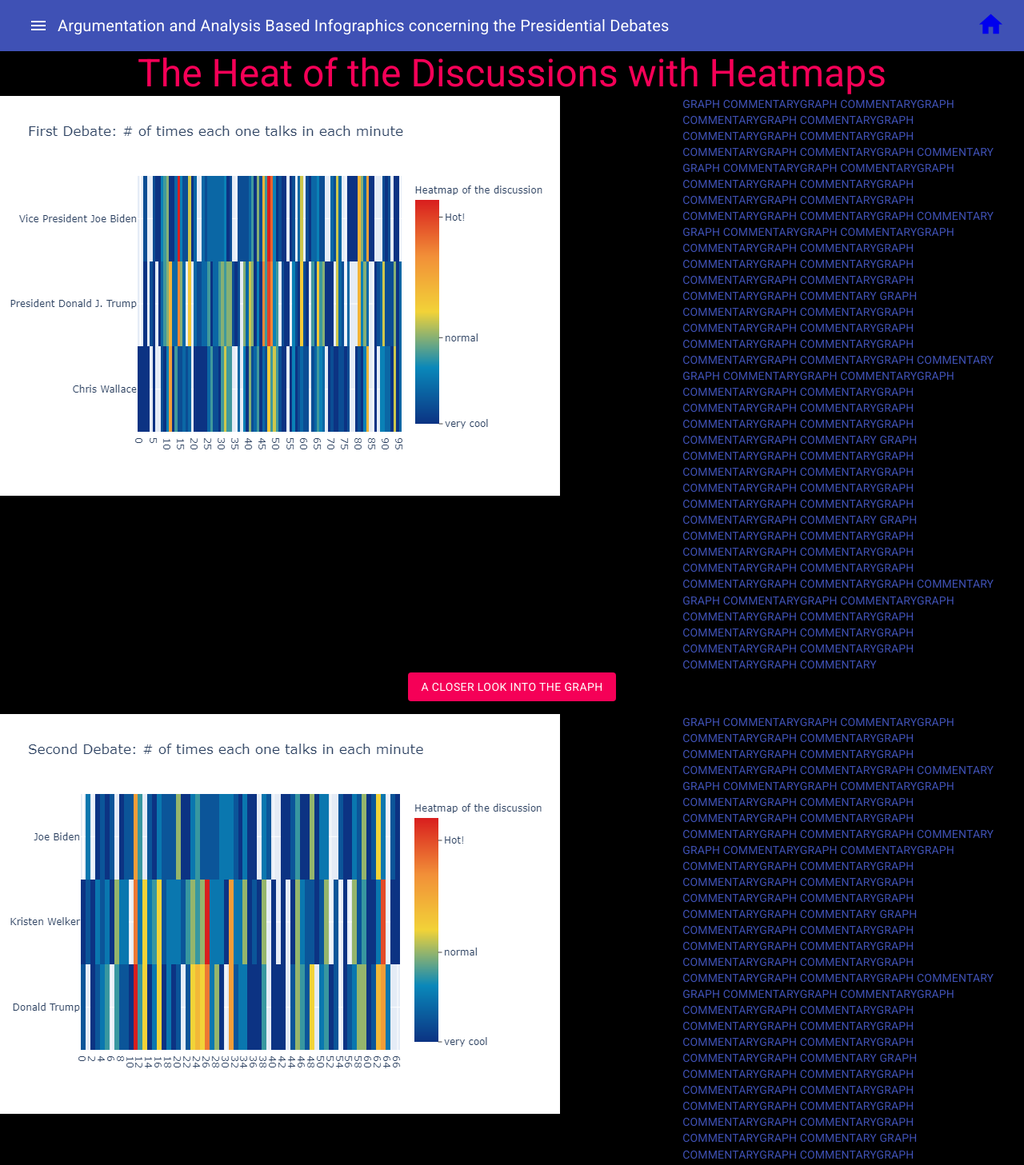
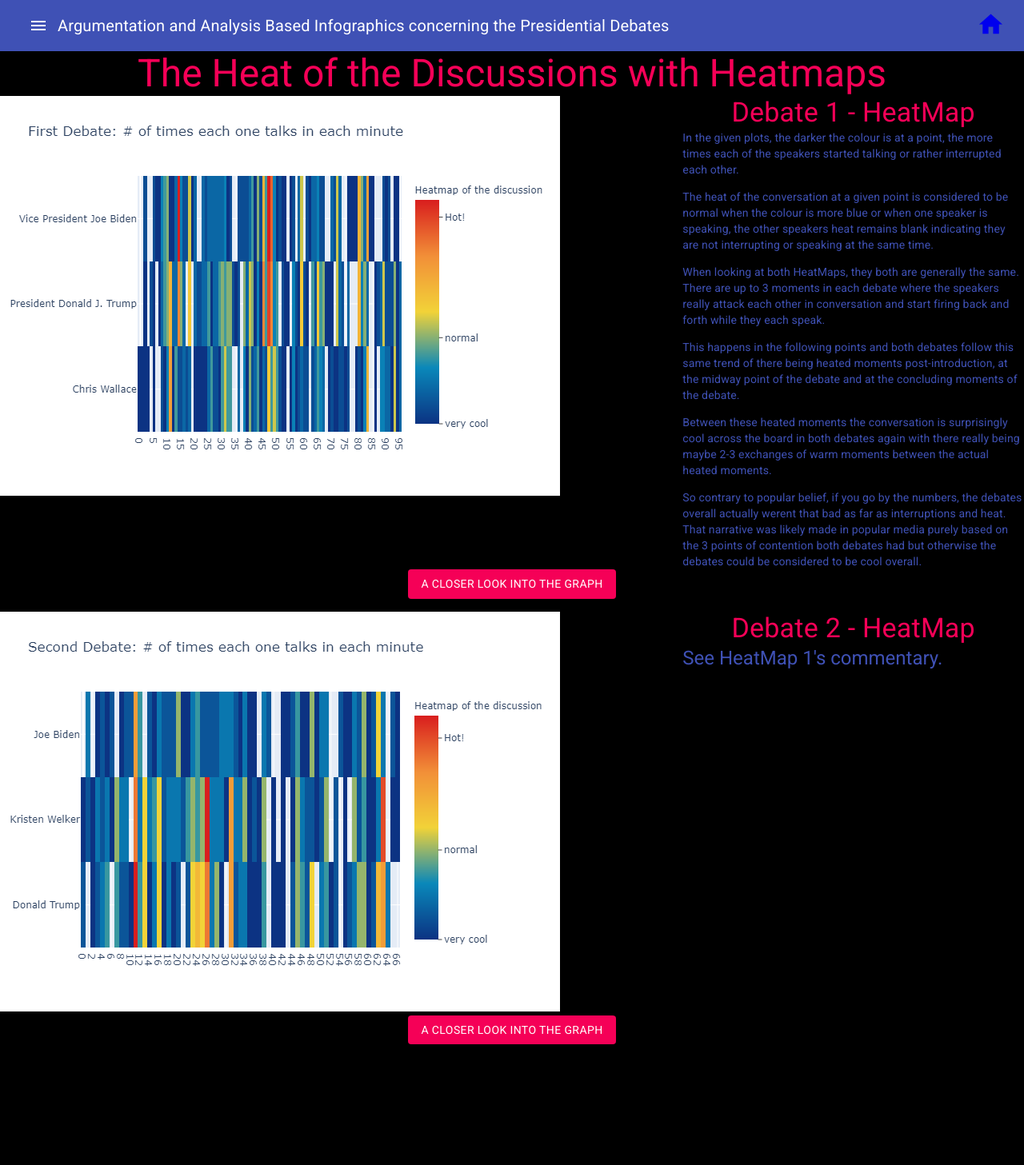
Before and after one commit to affyzal/Inforgraphics-Frontend, a React (Create React App) app: page /heatmaps in a window 1280 px wide. Shown: the top 1457 px of the page at 80% size. After the commit the page ends 1322 px from the top, so only its background shows below. Built offline with nearby package versions, Linux system fonts and the light colour scheme.

Commit message:
Heatmaps content done

```diff
--- a/src/HeatMaps.js
+++ b/src/HeatMaps.js
@@ -43,15 +43,26 @@ const HeatMaps = () => {
                         </Typography>
                     </Grid>
                     <Grid item xs>
+                        <Typography variant="h4" color="secondary" align="center">
+                            Debate 1 - HeatMap
+                        </Typography>
                         <Typography variant="body2" color="primary" component="p">
-                            GRAPH COMMENTARYGRAPH COMMENTARYGRAPH COMMENTARYGRAPH COMMENTARYGRAPH COMMENTARYGRAPH COMMENTARYGRAPH COMMENTARYGRAPH COMMENTARYGRAPH COMMENTARY
-                            GRAPH COMMENTARYGRAPH COMMENTARYGRAPH COMMENTARYGRAPH COMMENTARYGRAPH COMMENTARYGRAPH COMMENTARYGRAPH COMMENTARYGRAPH COMMENTARYGRAPH COMMENTARY
-                            GRAPH COMMENTARYGRAPH COMMENTARYGRAPH COMMENTARYGRAPH COMMENTARYGRAPH COMMENTARYGRAPH COMMENTARYGRAPH COMMENTARYGRAPH COMMENTARYGRAPH COMMENTARYGRAPH COMMENTARY
-                            GRAPH COMMENTARYGRAPH COMMENTARYGRAPH COMMENTARYGRAPH COMMENTARYGRAPH COMMENTARYGRAPH COMMENTARYGRAPH COMMENTARYGRAPH COMMENTARYGRAPH COMMENTARY
-                            GRAPH COMMENTARYGRAPH COMMENTARYGRAPH COMMENTARYGRAPH COMMENTARYGRAPH COMMENTARYGRAPH COMMENTARYGRAPH COMMENTARYGRAPH COMMENTARYGRAPH COMMENTARYGRAPH COMMENTARY
-                            GRAPH COMMENTARYGRAPH COMMENTARYGRAPH COMMENTARYGRAPH COMMENTARYGRAPH COMMENTARYGRAPH COMMENTARYGRAPH COMMENTARYGRAPH COMMENTARYGRAPH COMMENTARYGRAPH COMMENTARY
-                            GRAPH COMMENTARYGRAPH COMMENTARYGRAPH COMMENTARYGRAPH COMMENTARYGRAPH COMMENTARYGRAPH COMMENTARYGRAPH COMMENTARYGRAPH COMMENTARYGRAPH COMMENTARY
-                            GRAPH COMMENTARYGRAPH COMMENTARYGRAPH COMMENTARYGRAPH COMMENTARYGRAPH COMMENTARYGRAPH COMMENTARYGRAPH COMMENTARYGRAPH COMMENTARYGRAPH COMMENTARYGRAPH COMMENTARY
+                            In the given plots, the darker the colour is at a point, the more times each of the speakers started talking or rather interrupted each other.
+                            <p></p>
+                            The heat of the conversation at a given point is considered to be normal when the colour is more blue or when one speaker is speaking, the other speakers heat remains
+                            blank indicating they are not interrupting or speaking at the same time.
+                            <p></p>
+                            When looking at both HeatMaps, they both are generally the same. There are up to 3 moments in each debate where the speakers really attack each other in conversation and start
+                            firing back and forth while they each speak.
+                            <p></p>
+                            This happens in the following points and both debates follow this same trend of there being heated moments post-introduction, at the midway point of the debate
+                            and at the concluding moments of the debate.
+                            <p></p>
+                            Between these heated moments the conversation is surprisingly cool across the board in both debates again with there really being maybe 2-3 exchanges of warm moments between
+                            the actual heated moments.
+                            <p></p>
+                            So contrary to popular belief, if you go by the numbers, the debates overall actually werent that bad as far as interruptions and heat. That narrative was likely made in
+                            popular media purely based on the 3 points of contention both debates had but otherwise the debates could be considered to be cool overall.
                         </Typography>
                     </Grid>
                 </Grid>
@@ -71,15 +82,11 @@ const HeatMaps = () => {
                         </Typography>
                     </Grid>
                     <Grid item xs>
-                        <Typography variant="body2" color="primary" component="p">
-                            GRAPH COMMENTARYGRAPH COMMENTARYGRAPH COMMENTARYGRAPH COMMENTARYGRAPH COMMENTARYGRAPH COMMENTARYGRAPH COMMENTARYGRAPH COMMENTARYGRAPH COMMENTARY
-                            GRAPH COMMENTARYGRAPH COMMENTARYGRAPH COMMENTARYGRAPH COMMENTARYGRAPH COMMENTARYGRAPH COMMENTARYGRAPH COMMENTARYGRAPH COMMENTARYGRAPH COMMENTARY
-                            GRAPH COMMENTARYGRAPH COMMENTARYGRAPH COMMENTARYGRAPH COMMENTARYGRAPH COMMENTARYGRAPH COMMENTARYGRAPH COMMENTARYGRAPH COMMENTARYGRAPH COMMENTARYGRAPH COMMENTARY
-                            GRAPH COMMENTARYGRAPH COMMENTARYGRAPH COMMENTARYGRAPH COMMENTARYGRAPH COMMENTARYGRAPH COMMENTARYGRAPH COMMENTARYGRAPH COMMENTARYGRAPH COMMENTARY
-                            GRAPH COMMENTARYGRAPH COMMENTARYGRAPH COMMENTARYGRAPH COMMENTARYGRAPH COMMENTARYGRAPH COMMENTARYGRAPH COMMENTARYGRAPH COMMENTARYGRAPH COMMENTARYGRAPH COMMENTARY
-                            GRAPH COMMENTARYGRAPH COMMENTARYGRAPH COMMENTARYGRAPH COMMENTARYGRAPH COMMENTARYGRAPH COMMENTARYGRAPH COMMENTARYGRAPH COMMENTARYGRAPH COMMENTARYGRAPH COMMENTARY
-                            GRAPH COMMENTARYGRAPH COMMENTARYGRAPH COMMENTARYGRAPH COMMENTARYGRAPH COMMENTARYGRAPH COMMENTARYGRAPH COMMENTARYGRAPH COMMENTARYGRAPH COMMENTARY
-                            GRAPH COMMENTARYGRAPH COMMENTARYGRAPH COMMENTARYGRAPH COMMENTARYGRAPH COMMENTARYGRAPH COMMENTARYGRAPH COMMENTARYGRAPH COMMENTARYGRAPH COMMENTARYGRAPH COMMENTARY
+                        <Typography variant="h4" color="secondary" align="center">
+                            Debate 2 - HeatMap
+                        </Typography>
+                        <Typography variant="h5" color="primary" component="p">
+                            See HeatMap 1's commentary.
                         </Typography>
                     </Grid>
                 </Grid>
```
